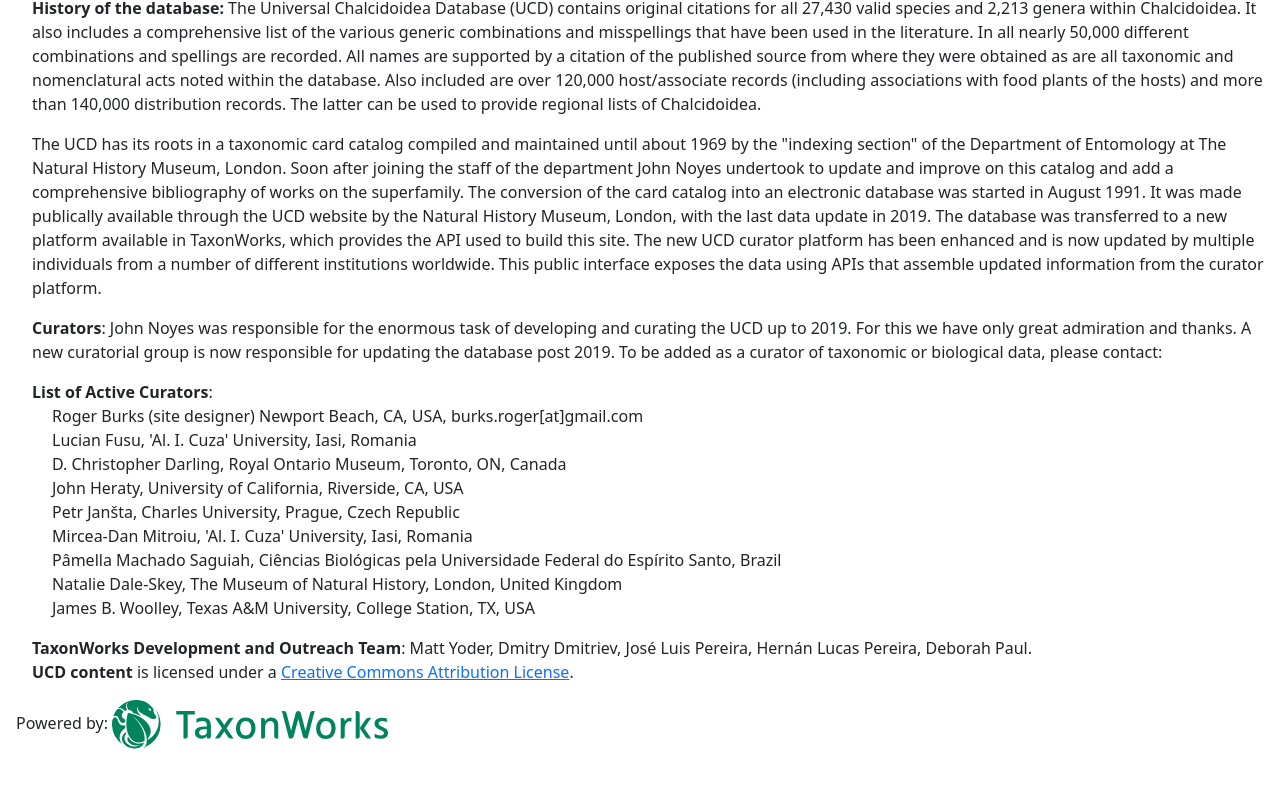
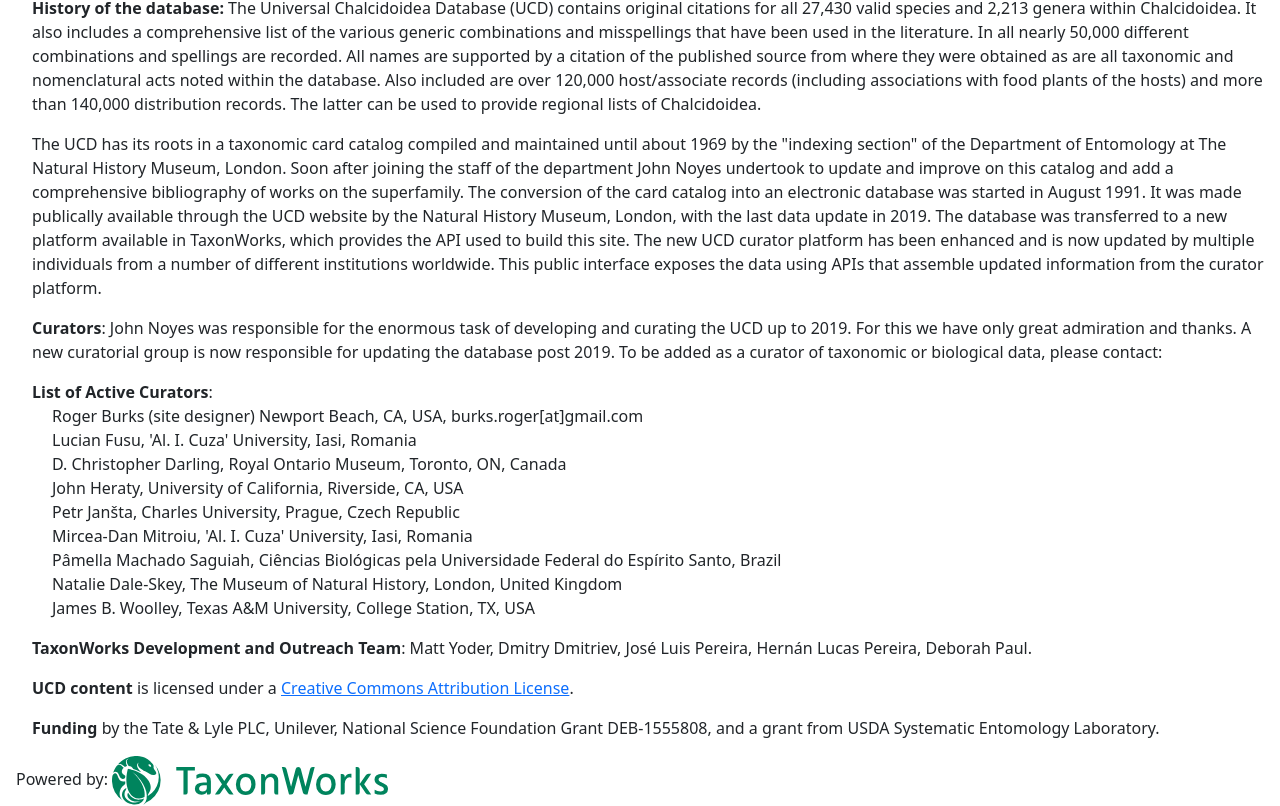
Before and after one commit to chalcid/ucd_website, a Vue app: page /#/ in a window 1280 px wide. Shown: the part 642-1448 px from the top of the page. Before the commit the page ends 1392 px from the top, so only its background shows below. Built offline with nearby package versions, Linux system fonts and the light colour scheme.

Commit message:
Edits to HomePage

```diff
--- a/src/components/HomePage.vue
+++ b/src/components/HomePage.vue
@@ -42,9 +42,11 @@
       <li>James B. Woolley, Texas A&M University, College Station, TX, USA</li>
     </ul>
 
-    <strong>TaxonWorks Development and Outreach Team</strong>: Matt Yoder, Dmitry Dmitriev, José Luis Pereira, Hernán Lucas Pereira, Deborah Paul.
+    <p><strong>TaxonWorks Development and Outreach Team</strong>: Matt Yoder, Dmitry Dmitriev, José Luis Pereira, Hernán Lucas Pereira, Deborah Paul.</p>
 
     <p><strong>UCD content</strong> is licensed under a <a href="http://creativecommons.org/licenses/by/4.0/">Creative Commons Attribution License</a>.</p>
+
+    <p><strong>Funding</strong> by the Tate &amp; Lyle PLC, Unilever, National Science Foundation Grant DEB-1555808, and a grant from USDA Systematic Entomology Laboratory.</p>
   </div>
 </template>
 
```
Also changed, not shown: 4 other files (tests, documents, lock files or other folders).
